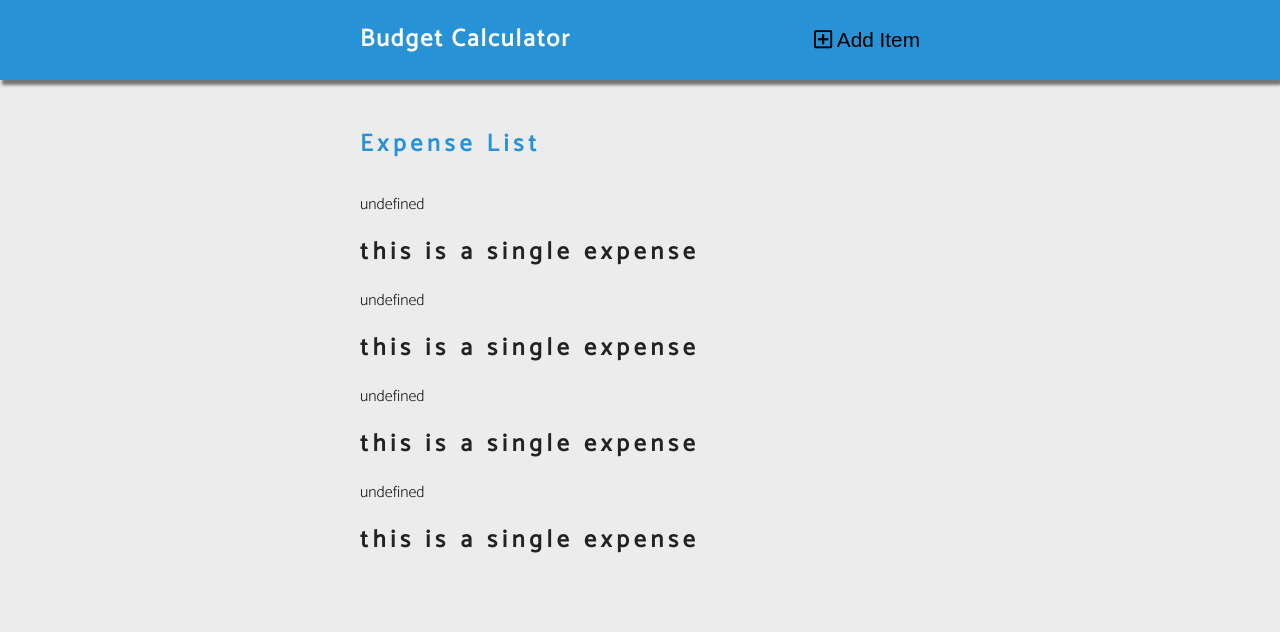
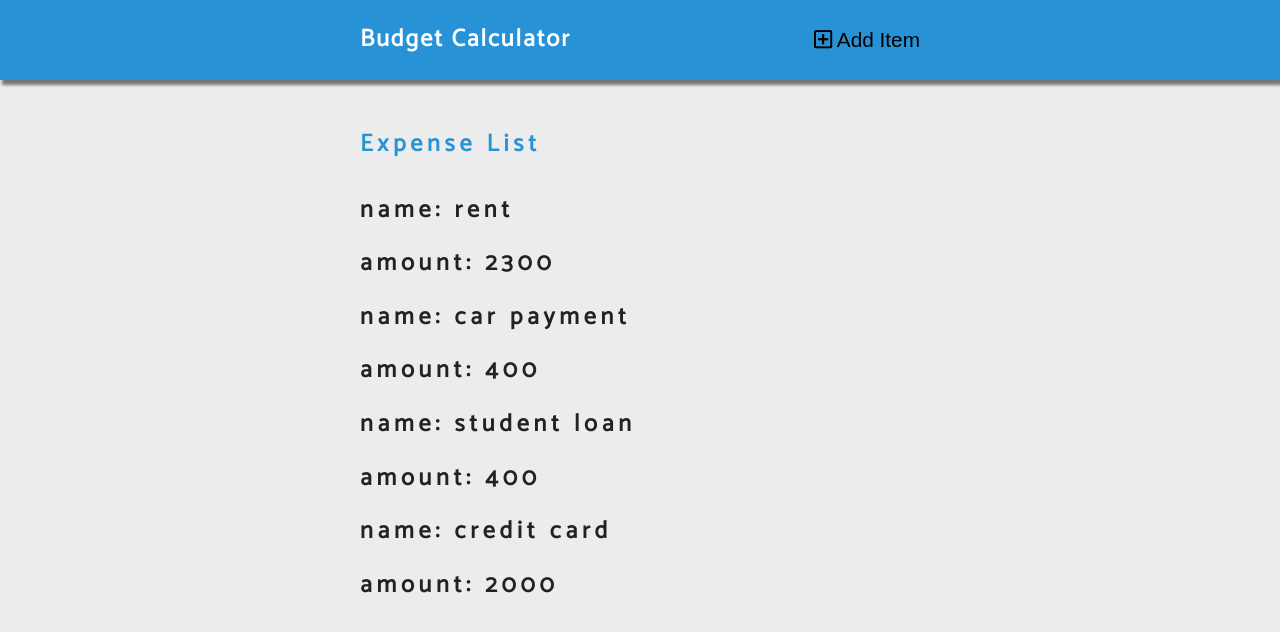
Before and after one commit to BeataJ/budget-calculator-svelte, a Svelte app: page / in a window 1280 px wide. Shown: the top 632 px of the page. Built offline with nearby package versions, Linux system fonts and the light colour scheme.

Commit message:
add expense export to Single component

```diff
--- a/src/SingleExpense.svelte
+++ b/src/SingleExpense.svelte
@@ -1,8 +1,8 @@
 <script>
-  export let index;
+  export let expense;
 </script>
 
 <div>
-  <p>{index}</p>
-  <h1>this is a single expense</h1>
+  <h2>name: {expense.name}</h2>
+  <h2>amount: {expense.amount}</h2>
 </div>
```
